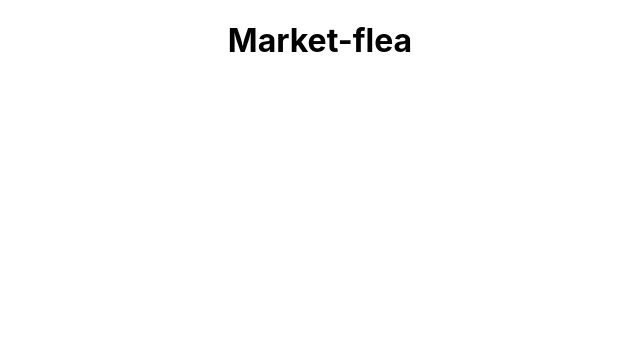
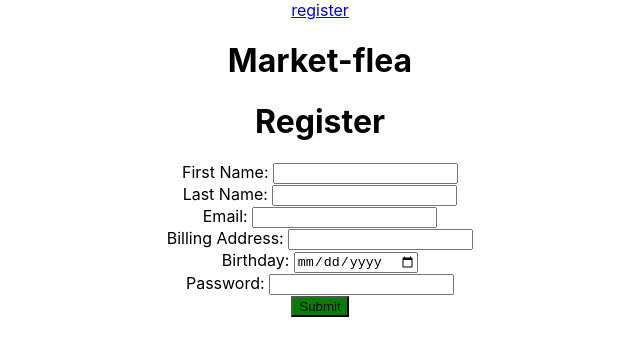
Before and after one commit to JuanTorresCortes/fullstack-markt-flea-client, a React (Create React App) app: page /register in a window 1280 px wide. Shown: the top 356 px of the page, without its empty margins (320-960 px from the left). Built offline with nearby package versions, Linux system fonts and the light colour scheme; no server answers.

Commit message:
added Register.js, Products.js, Login.js, PrivateRoute.js, ProductForm.js, NavBar.js, and api.js.. MileStone  using front end form was able to successfully make a post request to backend and registr a new User

```diff
--- a/package.json
+++ b/package.json
@@ -6,8 +6,10 @@
     "@testing-library/jest-dom": "^5.17.0",
     "@testing-library/react": "^13.4.0",
     "@testing-library/user-event": "^13.5.0",
+    "axios": "^1.4.0",
     "react": "^18.2.0",
     "react-dom": "^18.2.0",
+    "react-router-dom": "^6.14.2",
     "react-scripts": "5.0.1",
     "web-vitals": "^2.1.4"
   },
--- /dev/null
+++ b/src/Api/api.js
@@ -0,0 +1,24 @@
+import axios from "axios";
+const baseUrl = process.env.REACT_APP_BASE_URL;
+
+// // Function to register a new user by making a POST request to the server
+const registerUser = async (userData) => {
+  try {
+    const response = await axios.post(`${baseUrl}/users/register`, userData);
+    return response.data;
+  } catch (error) {
+    return error.response.data;
+  }
+};
+
+// Function to log in a user by making a POST request to the server
+const loginUser = async (userData) => {
+  try {
+    const response = await axios.post(`${baseUrl}/users/login`, userData);
+    return response.data;
+  } catch (error) {
+    return error.response.data;
+  }
+};
+
+export { registerUser, loginUser };
--- a/src/App.js
+++ b/src/App.js
@@ -1,9 +1,13 @@
+import { Outlet } from "react-router-dom";
 import "./App.css";
+import NavBar from "./Components/NavBar";
 
 function App() {
   return (
     <div className="App">
+      <NavBar />
       <h1>Market-flea</h1>
+      <Outlet />
     </div>
   );
 }
--- /dev/null
+++ b/src/Components/NavBar.js
@@ -0,0 +1,12 @@
+import React from "react";
+import { Link } from "react-router-dom";
+
+const NavBar = () => {
+  return (
+    <div>
+      <Link to={"/register"}>register</Link>
+    </div>
+  );
+};
+
+export default NavBar;
--- /dev/null
+++ b/src/Components/ProductForm.js
@@ -0,0 +1,7 @@
+import React from "react";
+
+const ProductForm = () => {
+  return <div>ProductForm</div>;
+};
+
+export default ProductForm;
--- /dev/null
+++ b/src/Layouts/PrivateRoute.js
@@ -0,0 +1,7 @@
+import React from "react";
+
+const PrivateRoute = () => {
+  return <div>PrivateRoute</div>;
+};
+
+export default PrivateRoute;
--- /dev/null
+++ b/src/Pages/Login.js
@@ -0,0 +1,8 @@
+import React from "react";
+import { loginUser } from "../Api/api";
+
+const Login = () => {
+  return <div>Login</div>;
+};
+
+export default Login;
--- /dev/null
+++ b/src/Pages/Products.js
@@ -0,0 +1,7 @@
+import React from "react";
+
+const Products = () => {
+  return <div>Products</div>;
+};
+
+export default Products;
--- /dev/null
+++ b/src/Pages/Register.js
@@ -0,0 +1,122 @@
+import React, { useState } from "react";
+// import { useNavigate } from "react-router-dom";=>don't forget nav to login
+import { registerUser } from "../Api/api";
+
+const Register = () => {
+  const [firstName, setFirstName] = useState("");
+  const [lastName, setLastName] = useState("");
+  const [email, setEmail] = useState("");
+  const [billingAddress, setBillingAddress] = useState("");
+  const [birthday, setBirthday] = useState("");
+  const [password, setPassword] = useState("");
+  const [error, setError] = useState({}); // State variable to store any validation errors
+
+  //   const navigate = useNavigate();
+
+  const handleOnSubmit = async (e) => {
+    e.preventDefault();
+
+    const data = {
+      firstName,
+      lastName,
+      email,
+      billingAddress,
+      birthday,
+      password,
+    };
+    const registerResult = await registerUser(data);
+    console.log(registerResult);
+
+    if (registerResult.success) {
+      setError({});
+      setFirstName("");
+      setLastName("");
+      setEmail("");
+      setBillingAddress("");
+      setBirthday("");
+      setPassword("");
+      // navigate("/login"); =>don't forget nav to login
+    } else {
+      // If there are errors in the registration response, set the error state to display the error messages
+      setError(registerResult.error);
+    }
+  };
+
+  return (
+    <div>
+      <h1>Register</h1>
+      <form onSubmit={handleOnSubmit}>
+        <label htmlFor="firstName">First Name: </label>
+        <input
+          type="text"
+          value={firstName}
+          onChange={(e) => setFirstName(e.target.value)}
+        />
+        <br />
+        <label htmlFor="lastName">Last Name: </label>
+        <input
+          type="text"
+          value={lastName}
+          onChange={(e) => setLastName(e.target.value)}
+        />
+        <br />
+        <label htmlFor="email">Email: </label>
+        <input
+          type="text"
+          value={email}
+          onChange={(e) => setEmail(e.target.value)}
+        />
+        <br />
+        <label htmlFor="billingAddress">Billing Address: </label>
+        <input
+          type="text"
+          value={billingAddress}
+          onChange={(e) => setBillingAddress(e.target.value)}
+        />
+        <br />
+        <label htmlFor="birthday">Birthday: </label>
+        <input
+          type="date"
+          value={birthday}
+          onChange={(e) => setBirthday(e.target.value)}
+        />
+        <br />
+        <label htmlFor="password">Password: </label>
+        <input
+          type="password"
+          value={password}
+          onChange={(e) => setPassword(e.target.value)}
+        />
+        <br />
+        <button style={{ backgroundColor: "green" }}>Submit</button>
+      </form>
+      {error.firstName && <p>{error.firstName}</p>}
+      {error.lastName && <p>{error.lastName}</p>}
+      {error.email && <p>{error.email}</p>}
+      {error.billingAddress && <p>{error.billingAddress}</p>}
+      {error.birthday && <p>{error.birthday}</p>}
+      {error.password && <p>{error.password}</p>}
+    </div>
+  );
+};
+
+export default Register;
+
+// const userSchema = new mongoose.Schema({
+//   _id: { type: String, default: uuid },
+//   firstName: { type: String, required: true },
+//   lastName: { type: String, required: true },
+//   email: {
+//     type: String,
+//     required: true,
+//     lowercase: true,
+//     trim: true,
+//     unique: true,
+//   },
+//   billingAddress: { type: String, required: true },
+//   birthday: { type: Date, required: true },
+//   myItems: [{ type: String, ref: "items" }],
+//   passwordHash: { type: String, required: true },
+//   createdAt: { type: Date, default: Date.now },
+//   messages: [messageSchema], // Using the imported messageSchema
+// });
--- a/src/index.js
+++ b/src/index.js
@@ -1,13 +1,51 @@
-import React from 'react';
-import ReactDOM from 'react-dom/client';
-import './index.css';
-import App from './App';
-import reportWebVitals from './reportWebVitals';
+import React from "react";
+import ReactDOM from "react-dom/client";
+import "./index.css";
+import App from "./App";
+import Register from "./Pages/Register";
+import Login from "./Pages/Login";
+import PrivateRoute from "./Layouts/PrivateRoute";
+import Products from "./Pages/Products";
+import ProductForm from "./Components/ProductForm";
+import reportWebVitals from "./reportWebVitals";
 
-const root = ReactDOM.createRoot(document.getElementById('root'));
+import { createBrowserRouter, RouterProvider } from "react-router-dom";
+
+const router = createBrowserRouter([
+  {
+    path: "/",
+    element: <App />,
+    children: [
+      {
+        path: "register",
+        element: <Register />,
+      },
+      {
+        path: "login",
+        element: <Login />,
+      },
+      {
+        path: "products",
+        element: <PrivateRoute />,
+        children: [
+          {
+            index: true,
+            element: <Products />,
+          },
+          {
+            path: "add-product",
+            element: <ProductForm />,
+          },
+        ],
+      },
+    ],
+  },
+]);
+
+const root = ReactDOM.createRoot(document.getElementById("root"));
 root.render(
   <React.StrictMode>
-    <App />
+    <RouterProvider router={router} />
   </React.StrictMode>
 );
 
```
Also changed, not shown: 1 other file (tests, documents, lock files or other folders).
